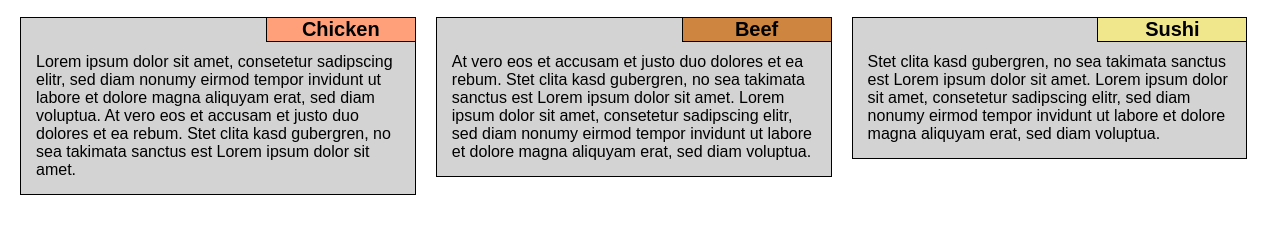
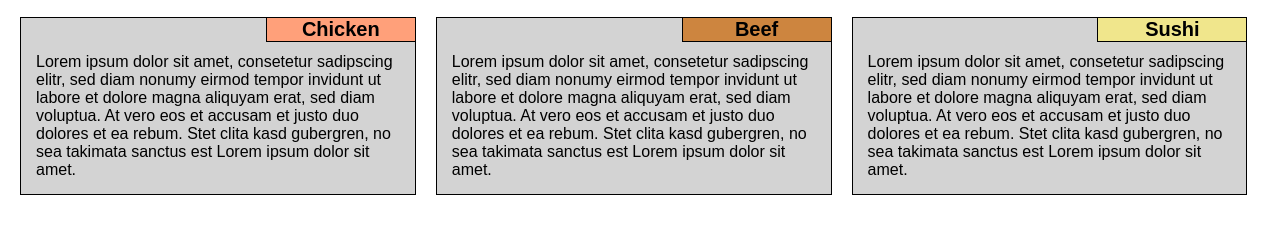
Before and after one commit to rei-coursera/assignment2, a plain HTML site: page index.html in a window 1280 px wide. Shown: the part 65-298 px from the top of the page. Drawn offline with Linux system fonts and the light colour scheme.

Commit message:
same text in 3 boxes

```diff
--- a/index.html
+++ b/index.html
@@ -20,14 +20,14 @@
     <div class="desktop tablet1">
       <div class=section>
         <h2 class="beef">Beef</h2>
-        <p>At vero eos et accusam et justo duo dolores et ea rebum. Stet clita kasd gubergren, no sea takimata sanctus est Lorem ipsum dolor sit amet. Lorem ipsum dolor sit amet, consetetur sadipscing elitr, sed diam nonumy eirmod tempor invidunt ut labore et dolore magna aliquyam erat, sed diam voluptua. </p>
+        <p>Lorem ipsum dolor sit amet, consetetur sadipscing elitr, sed diam nonumy eirmod tempor invidunt ut labore et dolore magna aliquyam erat, sed diam voluptua. At vero eos et accusam et justo duo dolores et ea rebum. Stet clita kasd gubergren, no sea takimata sanctus est Lorem ipsum dolor sit amet. </p>
       </div>
     </div>
 
     <div class="desktop tablet2">
       <div class=section>
         <h2 class="sushi">Sushi</h2>
-        <p>Stet clita kasd gubergren, no sea takimata sanctus est Lorem ipsum dolor sit amet. Lorem ipsum dolor sit amet, consetetur sadipscing elitr, sed diam nonumy eirmod tempor invidunt ut labore et dolore magna aliquyam erat, sed diam voluptua.</p>
+        <p>Lorem ipsum dolor sit amet, consetetur sadipscing elitr, sed diam nonumy eirmod tempor invidunt ut labore et dolore magna aliquyam erat, sed diam voluptua. At vero eos et accusam et justo duo dolores et ea rebum. Stet clita kasd gubergren, no sea takimata sanctus est Lorem ipsum dolor sit amet. </p>
       </div>
     </div>
   </div>
```
